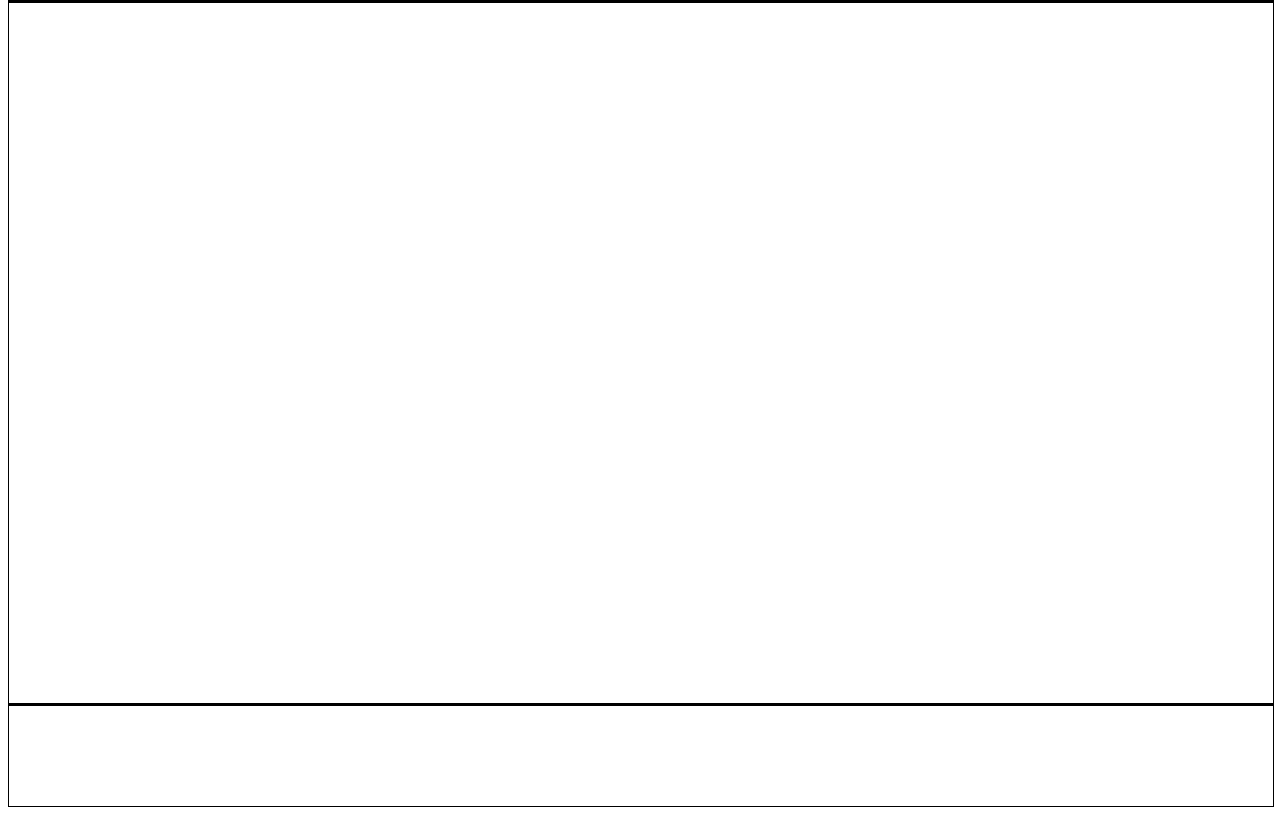
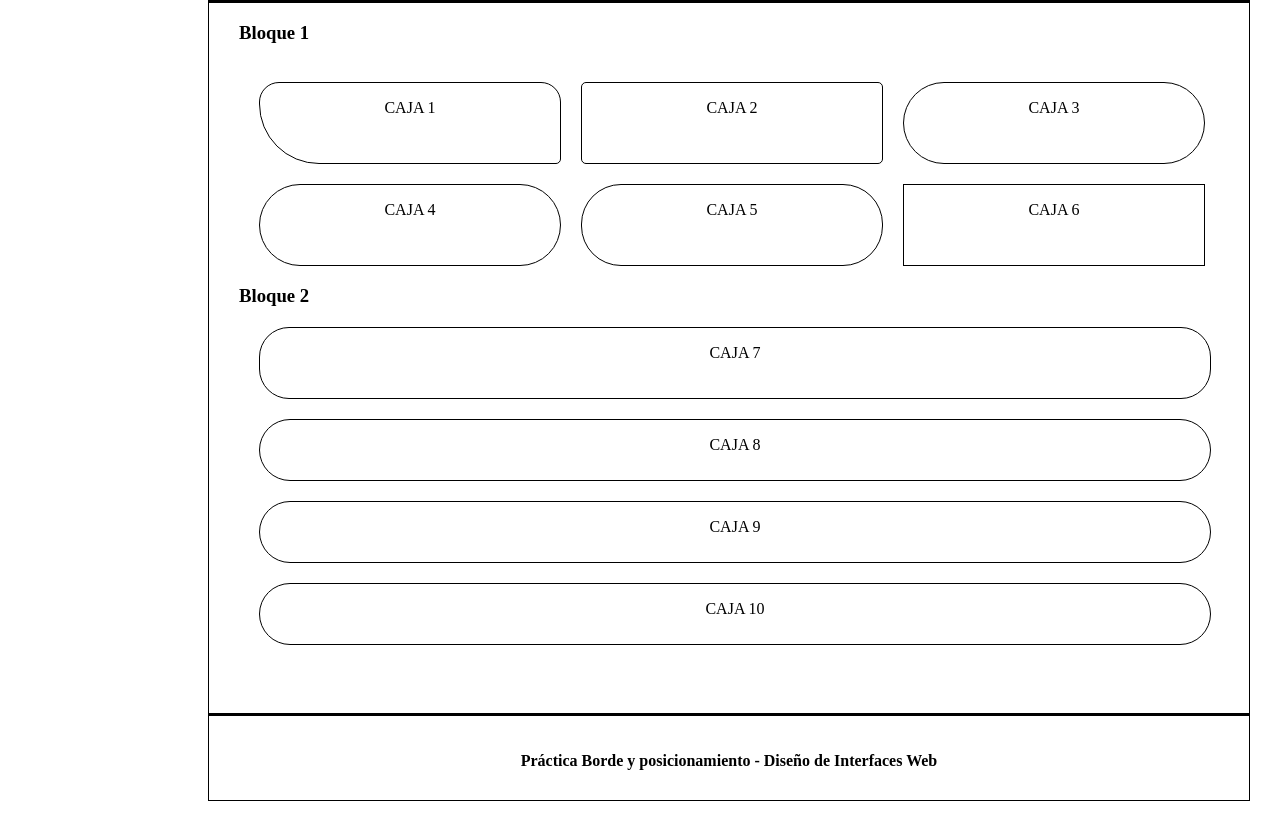
Before and after one commit to ivimorr/DIW, a plain HTML site: page BORDES/index.html in a window 1280 px wide. Shown: the part 109-925 px from the top of the page. Drawn offline with Linux system fonts and the light colour scheme.

Commit message:
He estructurado las pagina con las cajas ya diseñadas. En la proxima sesión le dare color

```diff
--- a/BORDES/css/style.css
+++ b/BORDES/css/style.css
@@ -2,25 +2,132 @@ div{
     /* border: solid 1px black; */
 }
 #page{
-    width: 100%;
-    height: 100%;
+    width: 1040px;
+    height: 900px;
     border: solid 1px black;
+    margin: 0px 200px 0px 200px;
 }
 
 #header{
     width: 100%;
-    height: 100px;
+    height: 80px;
     border-bottom: solid 3px black;
+    padding-top:20px ;
+    text-align: center;
 }
 #content{
     width: 100%;
     height: 700px;
+    margin-bottom: 10px;
     /* border: solid 1px black; */
 }
 
 #footer{
     width: 100%;
-    height: 100px;
+    height: 80px;
     border-top: solid 3px black;
+    text-align: center;
+    padding-top:20px ;
 }
 /* Tal vez deba cambiar los elementos y de por los predefinidos por html*/
+
+#bloque1{
+    display: inline-flex;
+    flex-direction: column; /* Para poner los div en columna*/
+    margin:0px 30px 0px 30px;
+}
+#bloque1_1{
+    display: flex;
+
+}
+#bloque1_2{
+    display: flex;
+}
+#bloque2{
+    /* align-content: center; */
+    margin:0px 30px 0px 30px;
+}
+
+#caja1{
+    border: solid 1px black;
+    text-align: center;
+    width: 300px;
+    height: 80px;
+    margin: 20px 0px 0px 20px;
+    border-radius: 20px 20px 5px 60px ;
+
+}
+#caja2{
+    border: solid 1px black;
+    text-align: center;
+    width: 300px;
+    height: 80px;
+    margin: 20px 0px 0px 20px;
+   border-radius: 5px;
+
+}
+#caja3{
+    border: solid 1px black;
+    text-align: center;
+    width: 300px;
+    height: 80px;
+    margin: 20px 0px 0px 20px;
+    border-radius: 50px;
+}
+#caja4{
+    border: solid 1px black;
+    text-align: center;
+    width: 300px;
+    height: 80px;
+    margin: 20px 0px 0px 20px;
+    border-radius: 50px;
+}
+#caja5{
+    border: solid 1px black;
+    text-align: center;
+    width: 300px;
+    height: 80px;
+    margin: 20px 0px 0px 20px;
+    border-radius: 40px;
+}
+#caja6{
+    border: solid 1px black;
+    text-align: center;
+    width: 300px;
+    height: 80px;
+    margin: 20px 0px 0px 20px;
+}
+
+#caja7{
+    border: solid 1px black;
+    text-align: center;
+    width: 950px;
+    height: 70px;
+    margin: 20px 0px 0px 20px;
+    border-radius: 30px;
+}
+
+#caja8{
+    border: solid 1px black;
+    text-align: center;
+    width: 950px;
+    height: 60px;
+    margin: 20px 0px 0px 20px;
+    border-radius: 50px;
+}
+#caja9{
+    border: solid 1px black;
+    text-align: center;
+    width: 950px;
+    height: 60px;
+    margin: 20px 0px 0px 20px;
+    border-radius: 50px;
+}
+#caja10{
+    border: solid 1px black;
+    text-align: center;
+    width: 950px;
+    height: 60px;
+    margin: 20px 0px 0px 20px;
+    border-radius: 50px;
+}
--- a/BORDES/index.html
+++ b/BORDES/index.html
@@ -8,29 +8,55 @@
 </head>
 <body>
     <div id="page">
-        <div id="header"></div>
+        <div id="header">
+            <h2>Vamos a poner en práctica los contenidos vistos en el tema</h2>
+        </div>
         <div id="content">
+
             <div id="bloque1">
-                <div id="bloque1.1">
-                    <div id="caja1"></div>
-                    <div id="caja2"></div>
-                    <div id="caja3"></div>
+                <h3>Bloque 1</h3>
+                <div id="bloque1_1">
+                    <div id="caja1">
+                        <p>CAJA 1</p>
+                    </div>
+                    <div id="caja2">
+                        <p>CAJA 2</p>
+                    </div>
+                    <div id="caja3">
+                        <p>CAJA 3</p>
+                    </div>
                 </div>
-                <div id="bloque1.2">
-                    <div id="caja4"></div>
-                    <div id="caja5"></div>
-                    <div id="caja6"></div>
+                <div id="bloque1_2">
+                    <div id="caja4">
+                        <p>CAJA 4</p>
+                    </div>
+                    <div id="caja5">
+                        <p>CAJA 5</p>
+                    </div>
+                    <div id="caja6">
+                        <p>CAJA 6</p>
+                    </div>
                 </div>
             </div>
+
             <div id="bloque2">
-                <div id="caja7"></div>
-                <div id="caja8"></div>
-                <div id="caja9"></div>
-                <div id="caja10"></div>
+                <h3>Bloque 2</h3>
+                <div id="caja7">
+                    <p>CAJA 7</p>
+                </div>
+                <div id="caja8">
+                    <p>CAJA 8</p>
+                </div>
+                <div id="caja9">
+                    <p>CAJA 9</p>
+                </div>
+                <div id="caja10">
+                    <p>CAJA 10</p>
+                </div>
             </div>
         </div>
         <div id="footer">
-
+            <b><p>Práctica Borde y posicionamiento - Diseño de Interfaces Web</p></b>
         </div>
     </div>
 </body>
```
